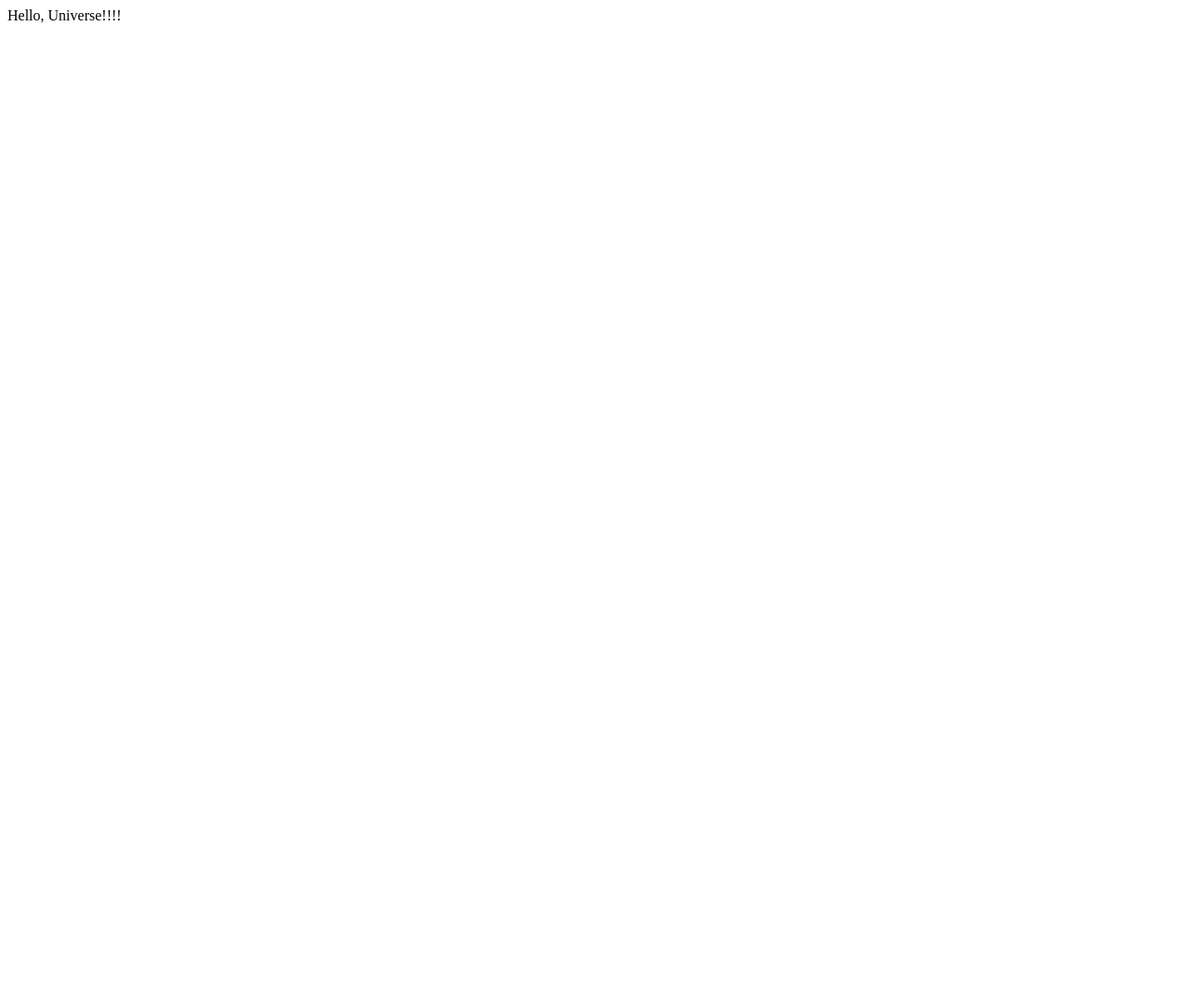
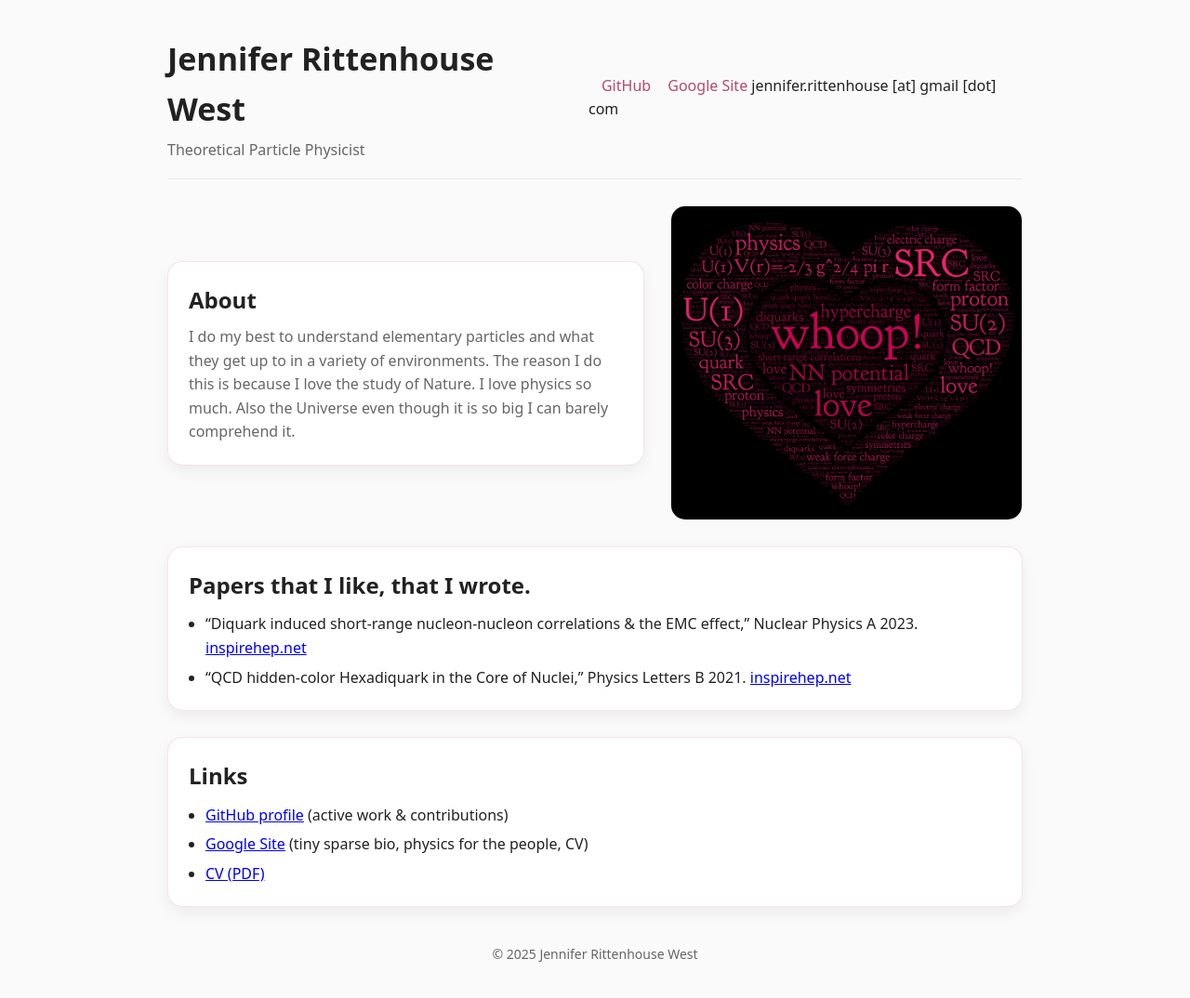
Before and after one commit to rittenhousewest/rittenhousewest.github.io, a plain HTML site: page index.html in a window 1280 px wide. Shown: the whole page at 93% size. Before the commit the page ends 800 px from the top, so only its background shows below. Drawn offline with Linux system fonts and the light colour scheme.

Commit message:
Update index.html

```diff
--- a/index.html
+++ b/index.html
@@ -1 +1,115 @@
-Hello, Universe!!!!
+<!doctype html>
+<html lang="en">
+<head>
+  <meta charset="utf-8" />
+  <meta name="viewport" content="width=device-width, initial-scale=1" />
+  <title>Jennifer Rittenhouse West</title>
+  <meta name="description" content="Theoretical particle physicist. Research, publications, teaching." />
+  <style>
+    :root{
+      --accent:#b44a6b;        /* subtle rose accent to match your image */
+      --ink:#222;
+      --muted:#666;
+      --bg:#fafafa;
+      --card:#ffffff;
+      --ring: rgba(180,74,107,.15);
+    }
+    @media (prefers-color-scheme: dark){
+      :root{ --ink:#e8e8e8; --muted:#bbb; --bg:#0e0f12; --card:#14161b; --ring: rgba(180,74,107,.25); }
+    }
+    *{box-sizing:border-box}
+    body{
+      margin:0; font:16px/1.6 system-ui,-apple-system,Segoe UI,Roboto,Helvetica,Arial,sans-serif;
+      color:var(--ink); background:var(--bg);
+    }
+    .wrap{max-width:960px; margin:auto; padding:28px 20px 60px}
+    header{
+      display:flex; align-items:center; justify-content:space-between; gap:16px; padding:8px 0 18px;
+      border-bottom:1px solid rgba(0,0,0,.06);
+    }
+    .id h1{font-size:clamp(24px,3.2vw,34px); margin:0 0 4px}
+    .id p{margin:0; color:var(--muted)}
+    nav a{color:var(--accent); text-decoration:none; margin-left:14px}
+    nav a:hover{text-decoration:underline}
+    .hero{
+      display:grid; grid-template-columns:1.15fr .85fr; gap:28px; align-items:center; margin:28px 0 10px;
+    }
+    .card{
+      background:var(--card); border:1px solid var(--ring); border-radius:16px; padding:22px;
+      box-shadow:0 6px 16px rgba(0,0,0,.06);
+    }
+    h2{margin:0 0 8px; font-size:clamp(20px,2vw,24px)}
+    .lead{margin:0; color:var(--muted)}
+    .hero img{
+      width:100%; height:auto; display:block; border-radius:16px; border:1px solid var(--ring);
+    }
+    section{margin-top:28px}
+    ul{padding-left:18px; margin:10px 0 0}
+    li+li{margin-top:6px}
+    footer{margin-top:40px; text-align:center; color:var(--muted); font-size:14px}
+    @media (max-width:860px){
+      .hero{grid-template-columns:1fr; gap:18px}
+      nav a{margin-left:10px}
+    }
+  </style>
+</head>
+<body>
+  <div class="wrap">
+    <header>
+      <div class="id">
+        <h1>Jennifer Rittenhouse West</h1>
+        <p>Theoretical Particle Physicist</p>
+      </div>
+      <nav aria-label="Primary">
+        <a href="https://github.com/rittenhousewest" target="_blank" rel="noopener">GitHub</a>
+        <a href="https://sites.google.com/view/rittenhousewest" target="_blank" rel="noopener">Google Site</a>
+        <span>jennifer.rittenhouse [at] gmail [dot] com</span>
+      </nav>
+    </header>
+
+    <div class="hero">
+      <div class="card">
+        <h2>About</h2>
+        <p class="lead">
+          I do my best to understand elementary particles and what they get up to in a variety of environments.
+          The reason I do this is because I love the study of Nature. I love physics so much. Also the Universe even though it is so big I can barely comprehend it.
+        </p>
+      </div>
+
+      <!-- Upload your image as heart.png (or change the src) -->
+      <img src="heart.png" alt="Word-cloud heart with physics terms" loading="lazy"
+           sizes="(max-width: 860px) 100vw, 40vw" />
+    </div>
+
+    <section class="card">
+      <h2>Papers that I like, that I wrote.</h2>
+      <ul>
+        <li>“Diquark induced short-range nucleon-nucleon correlations & the EMC effect,” Nuclear Physics A 2023.
+          <a href="https://inspirehep.net/literature/1817309" target="_blank" rel="noopener">inspirehep.net</a>
+        </li>
+        <li>“QCD hidden-color Hexadiquark in the Core of Nuclei,” Physics Letters B 2021.
+          <a href="https://inspirehep.net/literature/1793566" target="_blank" rel="noopener">inspirehep.net</a>
+        </li>
+      </ul>
+    </section>
+
+    <section class="card">
+      <h2>Links</h2>
+      <ul>
+        <li><a href="https://github.com/rittenhousewest" target="_blank" rel="noopener">GitHub profile</a> (active work & contributions)</li>
+        <li><a href="https://sites.google.com/view/rittenhousewest" target="_blank" rel="noopener">Google Site</a> (tiny sparse bio, physics for the people, CV)</li>
+        <li><a href="#" target="_blank" rel="noopener">CV (PDF)</a></li>
+      </ul>
+    </section>
+
+    <footer>
+      &copy; <span id="y"></span> Jennifer Rittenhouse West
+    </footer>
+  </div>
+
+  <script>
+    // Auto-update year
+    document.getElementById('y').textContent = new Date().getFullYear();
+  </script>
+</body>
+</html>
```
